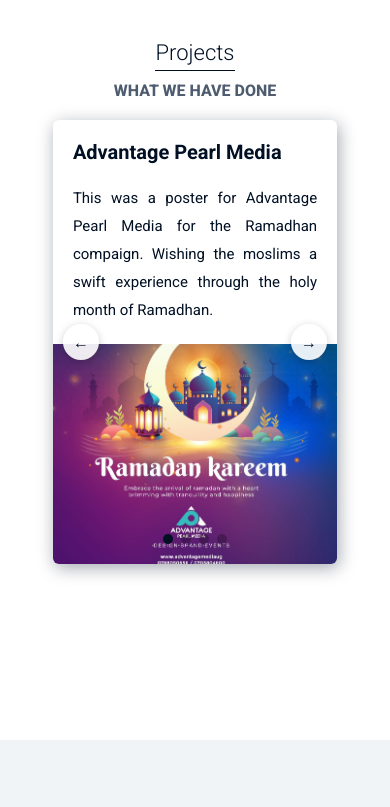
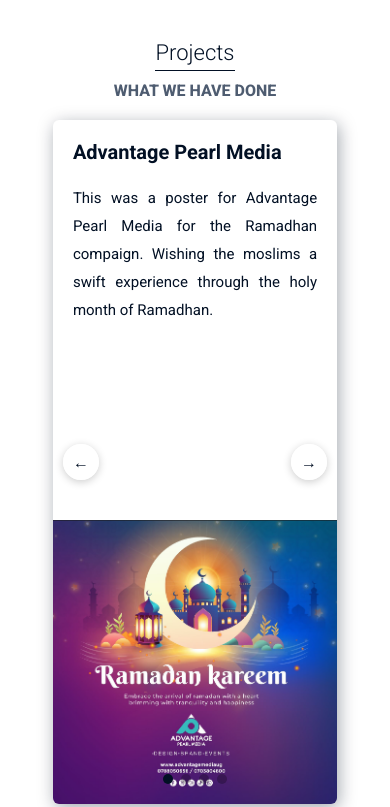
Before and after one commit to kurlx0/chapters_custom, a plain HTML site: page index.html in a window 390 px wide. Shown: the part 2640-3447 px from the top of the page. Drawn offline with Linux system fonts and the light colour scheme.

Commit message:
Update main.css

```diff
--- a/css/main.css
+++ b/css/main.css
@@ -1148,15 +1148,21 @@ footer > .container { width: 100%; padding: 0; }
 	flex-direction: column;
 	/*max-height: none;*/
 
-	.left {
-		max-width: 100%;
-		width: 100%;
-		padding: 30px 40px;
-		max-height: 400px;
+		.left {
+			max-width: 100%;
+			width: 100%;
+			padding: 30px 40px;
+			min-height: 400px;
+			/* height: fit-content; */
 		}
 		.right {
 			width: 100%;
-			height: 300px;
+			/* height: 300px; */
+			height: auto;
+			min-height: 250px;
+		}
+		.project-right-content {
+			height: fit-content;
 		}
 		.nav-btn {
 			width: 36px;
@@ -1170,6 +1176,7 @@ footer > .container { width: 100%; padding: 0; }
 			right: 10px;
 		}
 	}
+
 }
 
 @media screen and ( max-width: 850px ) {
@@ -1325,7 +1332,8 @@ footer > .container { width: 100%; padding: 0; }
 			}
 		}
 		.right {
-			height: 220px;
+			min-height: 220px;
+			height: auto;
 		}
 	}
 }
```
